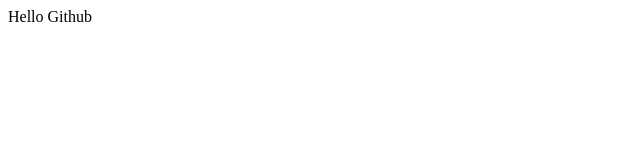
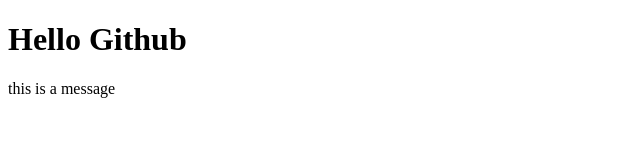
Before and after one commit to roddicki/gitTest, a plain HTML site: page index.html in a window 1280 px wide. Shown: the whole page, without its empty margins (0-640 px from the left). Drawn offline with Linux system fonts and the light colour scheme.

Commit message:
added a greeting

```diff
--- a/index.html
+++ b/index.html
@@ -8,7 +8,8 @@
 </head>
 
 <body>
-Hello Github
+<h1>Hello Github</h1>
+<p>this is a message</p>
 </body>
 
 </html>
```
